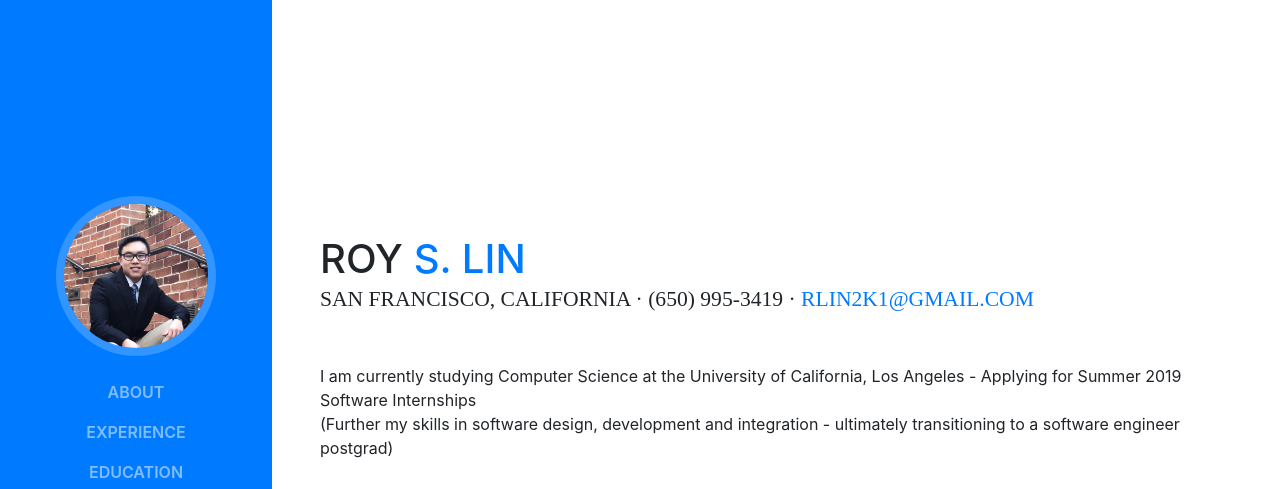
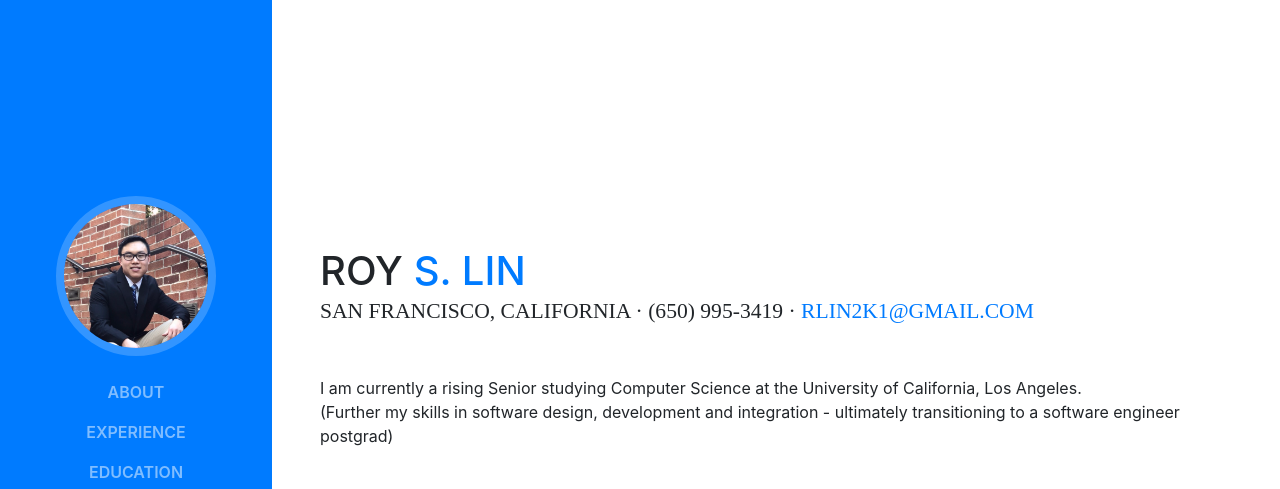
Before and after one commit to rlin2k1/roylin.me, a website with bundled scripts: page index.html in a window 1280 px wide. Shown: the top 489 px of the page. Built offline with nearby package versions, Linux system fonts and the light colour scheme; a web font is replaced by a local one.

Commit message:
Updates bio for summer 2019

```diff
--- a/index.html
+++ b/index.html
@@ -72,7 +72,7 @@
           <div class="subheading mb-5">San Francisco, California · (650) 995-3419 ·
             <a href="mailto:rlin2k1@gmail.com">rlin2k1@gmail.com</a>
           </div>
-          <p class="mb-5">I am currently studying Computer Science at the University of California, Los Angeles - Applying for Summer 2019 Software Internships<br>(Further my skills in software design, development and integration - ultimately transitioning to a software engineer postgrad)</p>
+          <p class="mb-5">I am currently a rising Senior studying Computer Science at the University of California, Los Angeles.<br>(Further my skills in software design, development and integration - ultimately transitioning to a software engineer postgrad)</p>
           <ul class="list-inline list-social-icons mb-0">
             <li class="list-inline-item">
               <a href="https://www.facebook.com/rlin2k1">
```
